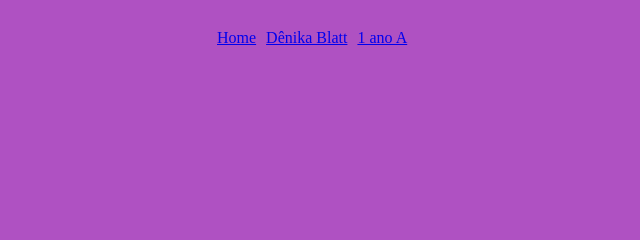
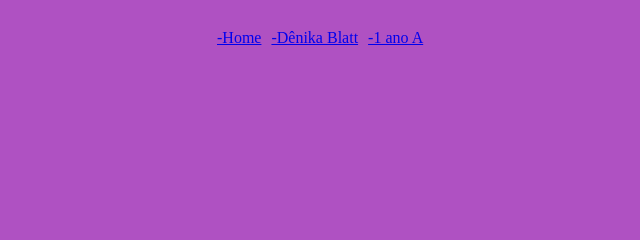
Before and after one commit to dkblatt08/avaliacao_02, a plain HTML site: page index.html in a window 1280 px wide. Shown: the top 240 px of the page, 481-1121 px from the left. Drawn offline with Linux system fonts and the light colour scheme.

Commit message:
Add files via upload

```diff
--- a/index.html
+++ b/index.html
@@ -10,9 +10,9 @@
    <header class="cabecalho">
         <img class="logocabecalho" src="logo 1.svg" alt="Pensamento Computacional">
         <ul class="lista_cabecalho">
-            <li class="item_lista_cabecalho"><a href="index.html"> Home</a> </li>
-            <li class="item_lista_cabecalho"><a href="index.html"> Dênika Blatt </a> </li>
-            <li class="item_lista_cabecalho"><a href="index.html"> 1 ano A </a> </li>
+            <li class="item_lista_cabecalho"><a href="index.html"> -Home</a> </li>
+            <li class="item_lista_cabecalho"><a href="index.html"> -Dênika Blatt </a> </li>
+            <li class="item_lista_cabecalho"><a href="index.html"> -1 ano A </a> </li>
         </ul>
     </header>
     <h1>CURIOSIDADES CIENTIFICAS</h1>
@@ -23,7 +23,7 @@
 </body>
 </html>
 <h2>----sites para tirar suas dúvidas!</h2>
-<li>--Ciência Curiosa</li>
+<li>--Ciência Curiosa </li>
 <li>--Mente Científica</li>
 <li>--Explorando a Ciência</li>
 <li>--Segredos Da Ciência</li>
```
